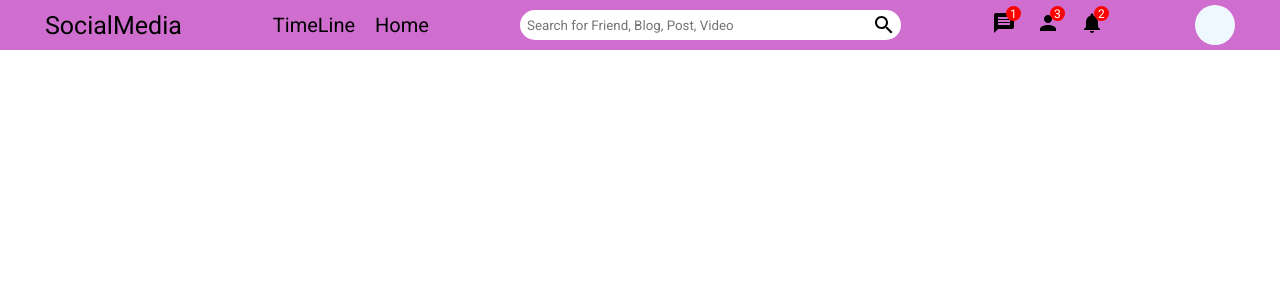
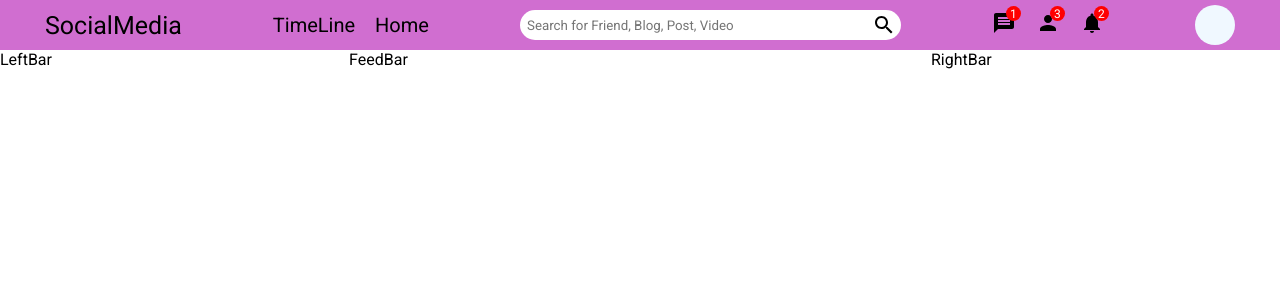
Before and after one commit to anurupkoli/socialMedia, a React (Create React App) app: page / in a window 1280 px wide. Shown: the top 300 px of the page. Built offline with nearby package versions, Linux system fonts and the light colour scheme.

Commit message:
Creating other components in home page

```diff
--- a/src/App.js
+++ b/src/App.js
@@ -1,4 +1,4 @@
-import Home from "./components/Home";
+import Home from "./components/home/Home";
 
 
 function App() {
--- a/src/components/Home.js
+++ /dev/null
@@ -1,10 +0,0 @@
-import React from 'react'
-import Topbar from './topbar/Topbar'
-
-export default function Home() {
-  return (
-    <>
-        <Topbar/>
-    </>
-  )
-}
--- a/src/components/feed/Feed.jsx
+++ b/src/components/feed/Feed.jsx
@@ -0,0 +1,10 @@
+import React from 'react'
+import './feed.css'
+
+export default function Feed() {
+  return (
+    <div>
+      FeedBar
+    </div>
+  )
+}
--- /dev/null
+++ b/src/components/home/Home.js
@@ -0,0 +1,25 @@
+import React from "react";
+import Topbar from "../topbar/Topbar";
+import Leftbar from "../leftbar/Leftbar";
+import Feed from "../feed/Feed";
+import Rightbar from "../rightbar/Rightbar";
+import "./home.css";
+
+export default function Home() {
+  return (
+    <>
+      <Topbar />
+      <div className="container">
+        <div id="leftBar">
+          <Leftbar />
+        </div>
+        <div id="feed">
+          <Feed />
+        </div>
+        <div id="rightBar">
+          <Rightbar />
+        </div>
+      </div>
+    </>
+  );
+}
--- /dev/null
+++ b/src/components/home/home.css
@@ -0,0 +1,16 @@
+
+.container{
+    display: flex;
+    width: 100%;
+    height: calc(100vh-40px);
+}
+
+#leftBar{
+    flex: 3;
+}
+#feed{
+    flex: 5;
+}
+#rightBar{
+    flex: 3;
+}
--- a/src/components/leftbar/Leftbar.jsx
+++ b/src/components/leftbar/Leftbar.jsx
@@ -0,0 +1,10 @@
+import React from 'react'
+import './leftbar.css'
+
+export default function Leftbar() {
+  return (
+    <div>
+      LeftBar
+    </div>
+  )
+}
--- /dev/null
+++ b/src/components/rightbar/Rightbar.jsx
@@ -0,0 +1,10 @@
+import React from 'react'
+import './rightbar.css'
+
+export default function Rightbar() {
+  return (
+    <div>
+      RightBar
+    </div>
+  )
+}
--- a/src/components/topbar/topbar.css
+++ b/src/components/topbar/topbar.css
@@ -7,6 +7,7 @@
     position: sticky;
     top: 0;
     padding: 5px;
+    height: 40px;
 }
 
 .leftNavbar{
```
Also changed, not shown: src/components/rightbar/rightbar.css (added).
